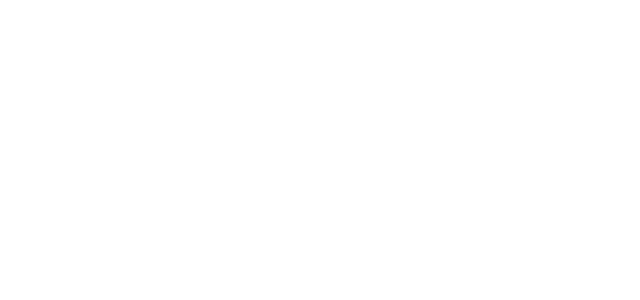
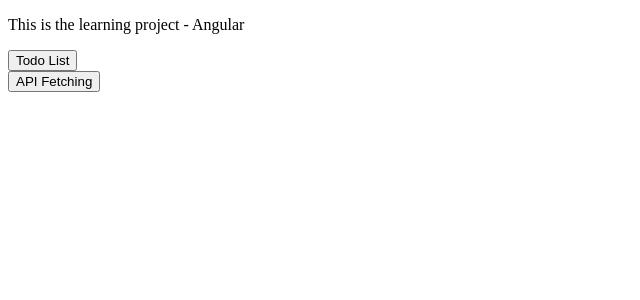
Before and after one commit to chandhru-j-2/angularLearnings, an Angular app: page / in a window 1280 px wide. Shown: the top 300 px of the page, without its empty margins (0-640 px from the left). Built offline with nearby package versions, Linux system fonts and the light colour scheme.

Commit message:
Day 5: Router with Button

```diff
--- a/src/app/app-module.ts
+++ b/src/app/app-module.ts
@@ -8,12 +8,14 @@
 import { App } from './app';
 import { TodoList } from './todo-list/todo-list';
 import { ApiLearning } from './api-learning/api-learning';
+import { Home } from './home/home';
 
 @NgModule({
   declarations: [
     App,
     TodoList,
     ApiLearning,
+    Home,
   ],
   imports: [
     BrowserModule,
--- a/src/app/app-routing-module.ts
+++ b/src/app/app-routing-module.ts
@@ -2,8 +2,10 @@
 import { RouterModule, Routes } from '@angular/router';
 import { TodoList } from './todo-list/todo-list';
 import { ApiLearning } from './api-learning/api-learning';
+import {Home} from './home/home';
 
 const routes: Routes = [
+  {path: '', component: Home},
   {path: 'todo', component: TodoList},
   {path: 'api', component: ApiLearning},
 ];
--- /dev/null
+++ b/src/app/home/home.html
@@ -0,0 +1,5 @@
+<p>This is the learning project - Angular</p>
+
+<button routerLink="/todo">Todo List</button>
+<br>
+<button routerLink="/api">API Fetching</button>
--- a/src/app/todo-list/todo-list.html
+++ b/src/app/todo-list/todo-list.html
@@ -1,3 +1,4 @@
+<button routerLink="/">Back</button>
 <p>Create todo-list!</p>
 
 <input [(ngModel)]="newTitle" placeholder="Enter Title" />
```
Also changed, not shown: src/app/home/home.ts (added, +11 -0 lines), src/app/home/home.css (added), 1 other file (tests, documents, lock files or other folders).
